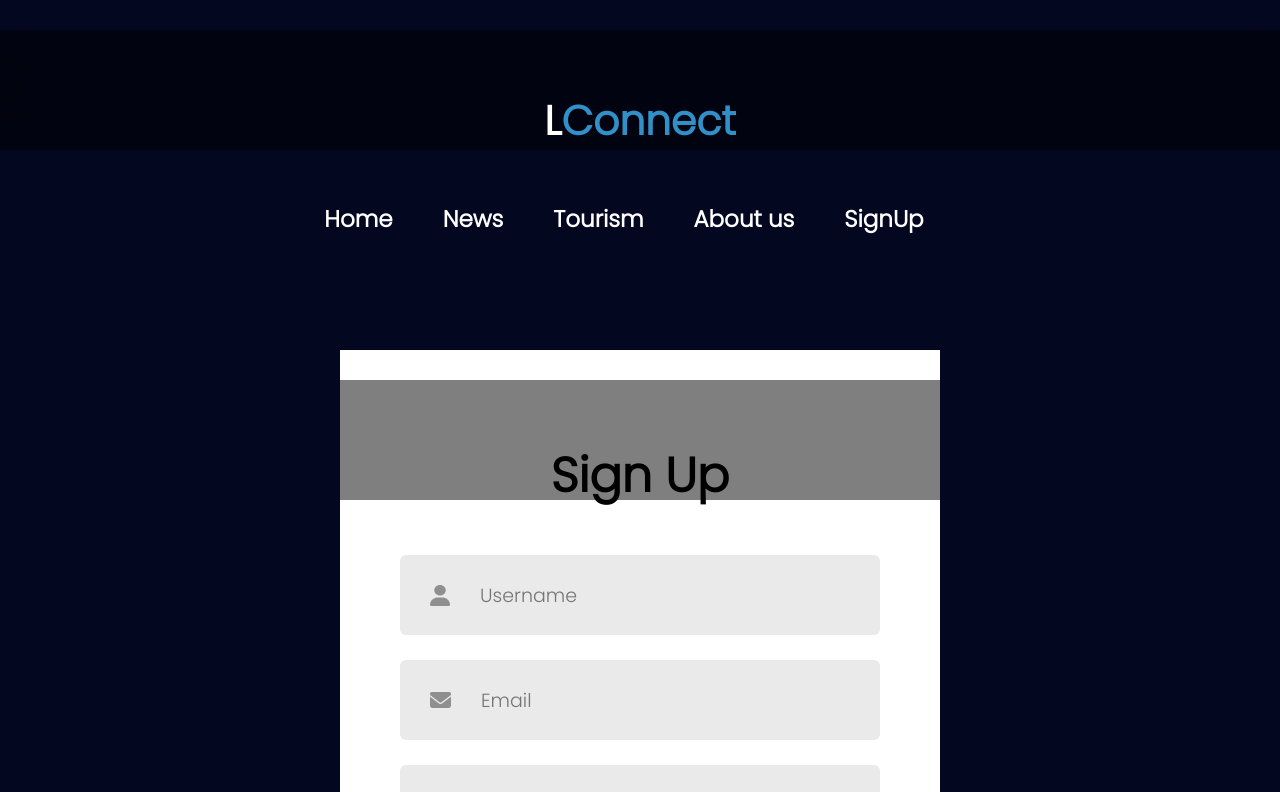
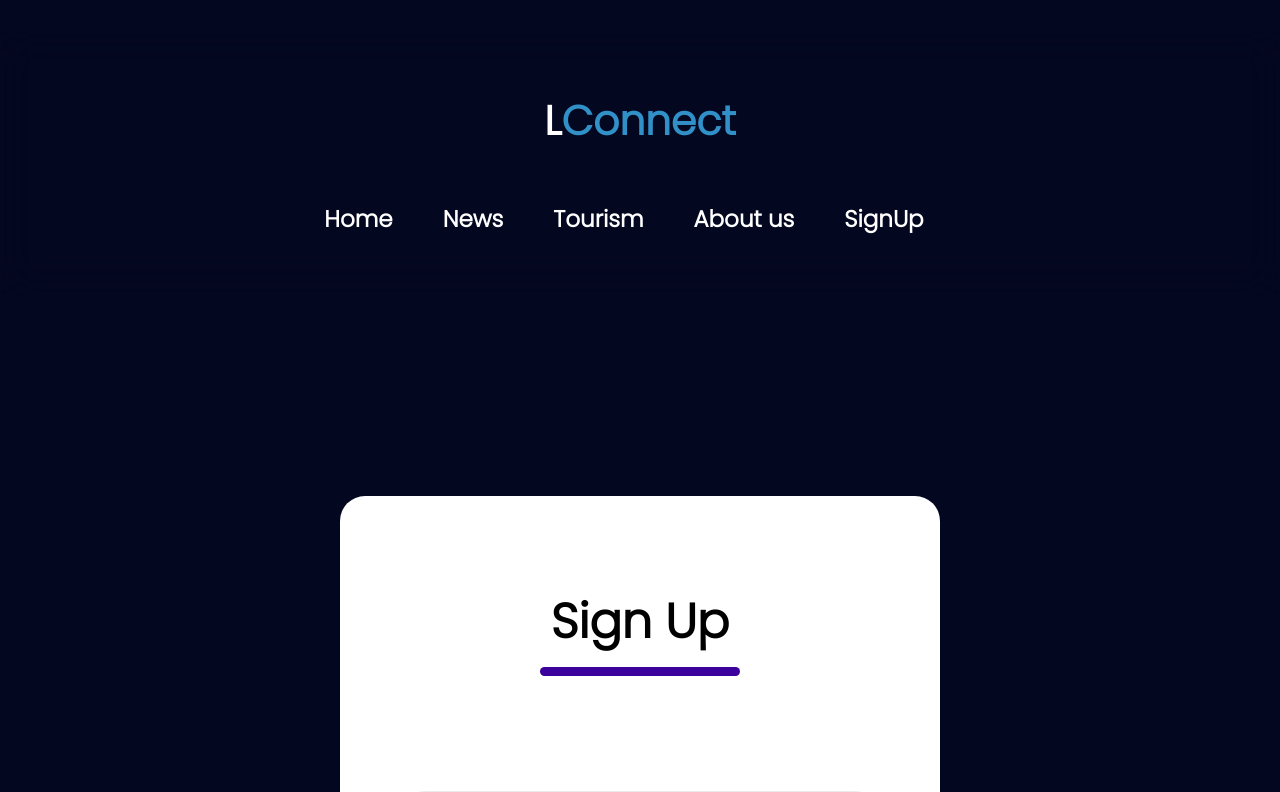
Before and after one commit to Anthony-Al-Lazkani/LebConnectGithub, a React (Create React App) app in the folder Codes-React/lebconnect/: page /LoginSignup in a window 1280 px wide. Shown: the top 792 px of the page. Built offline with nearby package versions, Linux system fonts and the light colour scheme.

Commit message:
Sign Up updated still not finished navbar problems

```diff
--- a/Codes-React/lebconnect/src/App.css
+++ b/Codes-React/lebconnect/src/App.css
@@ -4,13 +4,8 @@
   padding: 0;
   font-family: 'PT Sans', sans-serif;
 }
-* {
-  box-sizing: border-box;
-  margin: 0;
-  padding: 0;
-  font-family: 'PT Sans', sans-serif;
-}
-.Home, .About, .SignUp, .Contactus,.test {
+
+.Home, .About, .LoginSignUp, .Contactus,.test {
   display: flex;
   height: 90vh;
   align-items: center;
@@ -29,7 +24,7 @@
   font-size: 100px;
 }
 
-.sign-up {
+.LoginSignUp {
 
   color: #fff;
   font-size: 100px;
--- a/Codes-React/lebconnect/src/components/home.js
+++ b/Codes-React/lebconnect/src/components/home.js
@@ -2,7 +2,7 @@ import React from "react";
 import './home.css'
 
 
-function home() {
+function Home() {
     return (
 
         <section className="Front-Page">
@@ -21,4 +21,4 @@ function home() {
     );
 }
 
-export default home;
+export default Home;
--- a/Codes-React/lebconnect/src/components/pages/LoginSignup/LoginSignup.css
+++ b/Codes-React/lebconnect/src/components/pages/LoginSignup/LoginSignup.css
@@ -6,6 +6,7 @@
     background: #fff;
     padding-bottom: 30px;
     width: 600px;
+    border-radius: 25px;
 }
 
 
@@ -15,6 +16,8 @@
     align-items: center;
     gap: 9px;
     width: 100%;
+    height: 100%;
+    background: transparent;
     margin-top: 30px;
 }
 
@@ -27,8 +30,8 @@
 
 
 .underline {
-    width: 61px;
-    height: 6px;
+    width: 200px;
+    height: 9px;
     background : #3c009d;
     border-radius: 9px;
 }
@@ -48,7 +51,8 @@
     width: 480px;
     height: 80px;
     background: #eaeaea;
-    border-radius: 6px;
+    border-radius: 25px;
+    border: none;
 }
 
 
@@ -59,11 +63,12 @@
 
 .input input {
     height: 50px;
-    width: 400px;
+    width: 100%;
     background: transparent;
     border: none;
     color: #797979;
     font-size: 19px;
+    outline: none;
 }
 
 
@@ -91,17 +96,26 @@
     justify-content: center;
     align-items: center;
     width: 220px;
+    height: 75px;
     color: #fff;
     background: #4c00b4;
     border-radius: 50px;
     font-size: 19px;
     font-weight: 700;
     cursor: pointer;
+    transition: .4s;
+}
+
+.submit:hover {
+    background: blueviolet;
 }
 
 
 .gray {
     background: #eaeaea;
     color: #676767;
+}
 
+.gray:hover {
+    background: lightgray;
 }
--- a/Codes-React/lebconnect/src/components/pages/LoginSignup/LoginSignup.js
+++ b/Codes-React/lebconnect/src/components/pages/LoginSignup/LoginSignup.js
@@ -25,11 +25,11 @@ function LoginSignup(){
 
                 <div className="input">
                     <img src= {email_icon}  alt="" />
-                    <input type="email" placeholder="Email" />
+                    <input type="email" placeholder="Email" required/>
                 </div>
                 <div className="input">
                     <img src= {password_icon}  alt="" />
-                    <input type="password" placeholder="Password" />
+                    <input type="password" placeholder="Password" required/>
                 </div>
             </div>
             {action==="Sign Up" ? <div></div> : <div className="forgot-password">Forgot Password? <span>Click Here!</span></div> }
--- a/Codes-React/lebconnect/src/components/pages/aboutus.css
+++ b/Codes-React/lebconnect/src/components/pages/aboutus.css
@@ -2,6 +2,7 @@
     padding: 70px 0;
     display: flex;
     justify-content: space-between; /* To evenly space the containers */
+    width: 100%;
 }
 .container{
     flex: 1;
@@ -9,6 +10,8 @@
 }
 .container-wrapper {
     display: flex;
+    width: 100%;
+    background: none
   }
 .custom-h3{
     text-align: center;
@@ -18,14 +21,15 @@
 }
 .team-item{
     background-color: #3090C7;
-    text-align: justify;
+    text-align: center;
     margin: 5rem; /* space between l containers */
     padding: 60px 20px;
-    border-radius: 8px 8px;
+    border-radius: 25px;
+    height: 400px;
+    width: 400px;
 
 
 }
 .team-item:hover{
     background-color: #1593db;
-    color:white
 }
```
